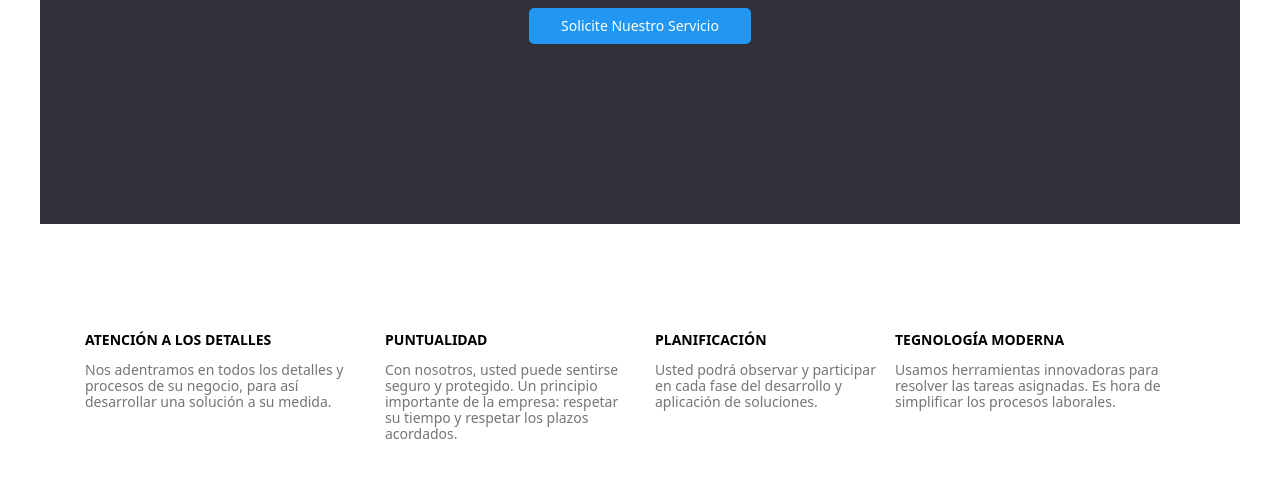
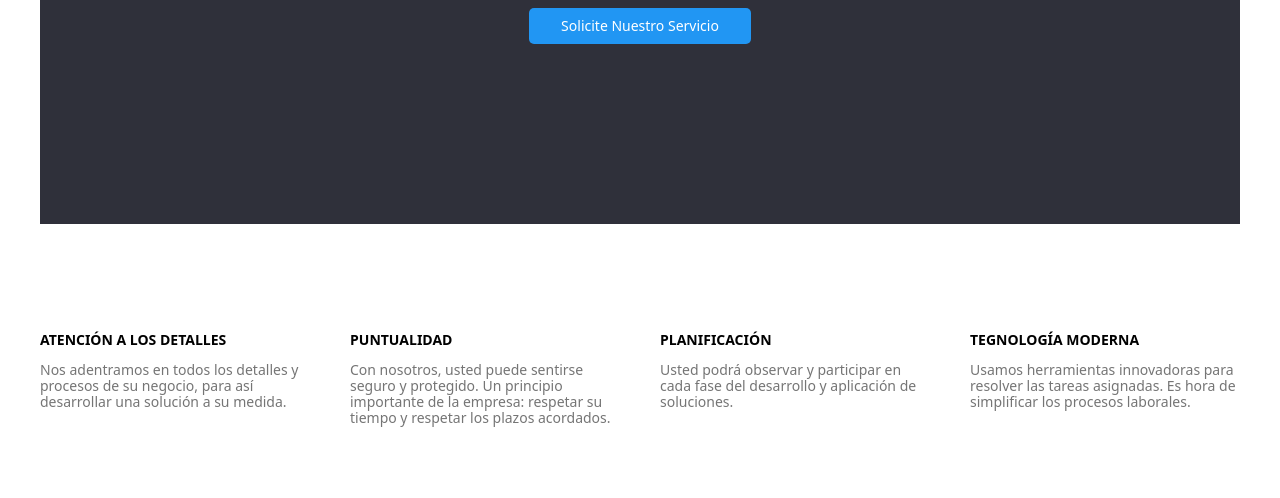
Before and after one commit to Stevenb19/goit-markup-hw-03, a plain HTML site: page index.html in a window 1280 px wide. Shown: the part 302-800 px from the top of the page. Drawn offline with Linux system fonts and the light colour scheme.

Commit message:
final final

```diff
--- a/Css/styles.css
+++ b/Css/styles.css
@@ -67,11 +67,11 @@ h3 {
 }
 
 .section-details {
-    width: 1170px;
+    width: 1200px;
     height: 122px;
     margin-top: 94px;
     display: flex;
-    justify-content: center;
+    justify-content: space-between;
 
 }
 
@@ -83,13 +83,11 @@ h3 {
 .section-details-p1 {
     width: 270px;
     height: 122px;
-    padding-left: 30px;
 }
 
 .section-details-p2 {
     width: 270px;
     height: 101px;
-    padding-left: 30px;
 }
 
 .section-details-p3 {
@@ -325,7 +323,7 @@ address {
 .miembros {
     width: 1200px;
     display: flex;
-    justify-content: space-evenly;
+    justify-content: space-between;
     padding-bottom: 45px;
 }
 
```
